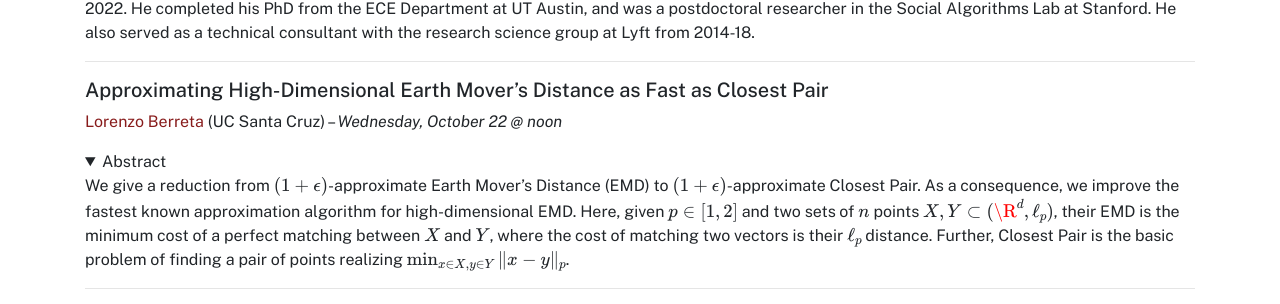
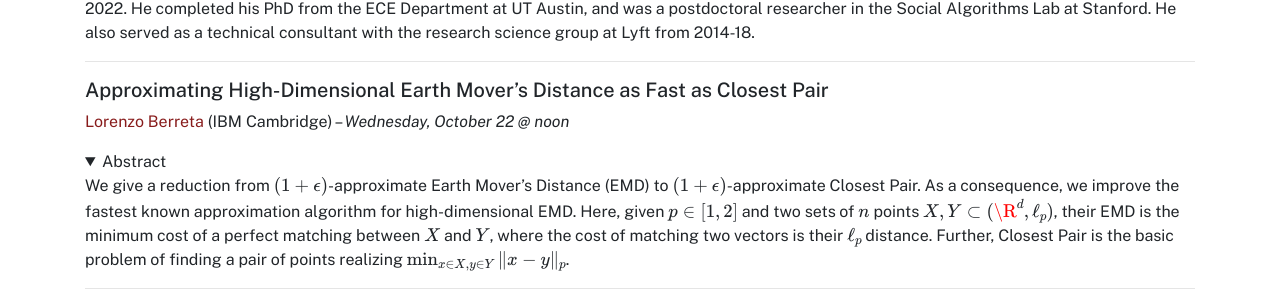
Before and after one commit to umass-theory/umass-theory.github.io, a Jekyll site: the page built from seminar.md, in a window 1280 px wide and 900 px high, scrolled down 2537 px. Shown: the part 148-452 px from the top of the window. Built offline with Jekyll 4.4.1, drawn with Linux system fonts in a browser that asks for light colours.

Commit message:
Change author affiliation from UC Santa Cruz to IBM Cambridge
Updated author affiliation for seminar presentation.

```diff
--- a/seminar.md
+++ b/seminar.md
@@ -128,7 +128,7 @@ Sid Banerjee is an associate professor in the School of Operations Research at C
 
 ##### Approximating High-Dimensional Earth Mover’s Distance as Fast as Closest Pair
 
-[Lorenzo Berreta](https://lorenzo2beretta.github.io) (UC Santa Cruz) -- *Wednesday, October 22 @ noon*
+[Lorenzo Berreta](https://lorenzo2beretta.github.io) (IBM Cambridge) -- *Wednesday, October 22 @ noon*
 <details markdown="1" open="1">
 <summary>Abstract</summary>
 
```
